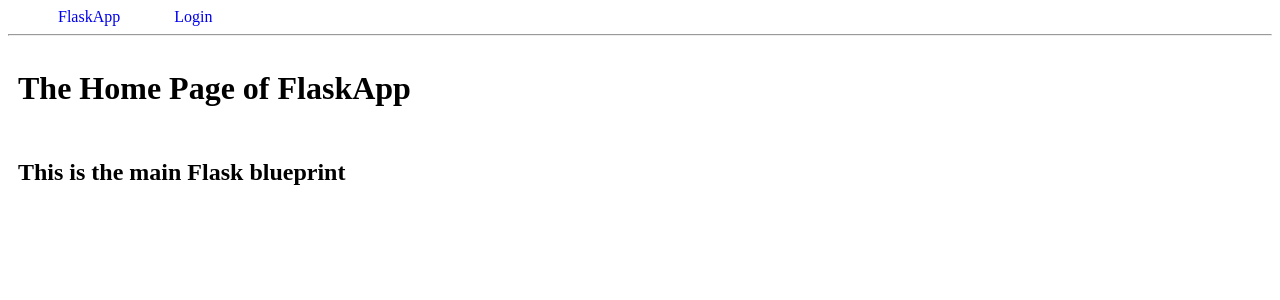
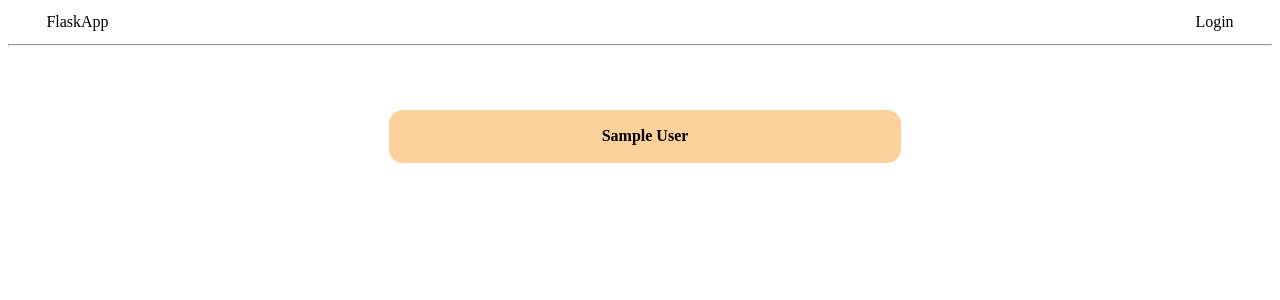
Before and after one commit to anhilmy/link-tr-alt-backend, a Flask app: page / in a window 1280 px wide. Shown: the top 300 px of the page. Run offline with Flask 3, Linux system fonts and the light colour scheme; tables that the repository leaves empty hold one stand-in row (values such as "Sample post"); parts of the project's set-up code (start-up, migrations or seed data) failed here and were passed over.

Commit message:
feat: add styling

```diff
--- a/app/main/routes.py
+++ b/app/main/routes.py
@@ -1,10 +1,12 @@
 from flask import render_template
 from app.main import bp
+from app.models.display_object import DisplayObject
 
 
 @bp.route("/")
 def index():
-    return render_template('main/index.html')
+    display_objects = DisplayObject.query.all()
+    return render_template('main/index.html', list=display_objects)
 
 @bp.route("/login")
 def login():
--- /dev/null
+++ b/app/static/card.css
@@ -0,0 +1,19 @@
+
+.card-layout {
+    margin-bottom: 16px;
+    --padding-y: 0.1em;
+    border-radius: 14px;
+    width: 40vw;
+    min-width: 450px;
+    padding-top: var(--padding-y);
+    padding-bottom: var(--padding-y);
+    background-color: rgb(252, 208, 154);
+}
+
+.card-layout .title {
+    text-align: center;
+}
+
+.title {
+    font-size: 1em;
+}
--- /dev/null
+++ b/app/static/layout.css
@@ -0,0 +1,36 @@
+.container {
+    margin: auto;
+}
+
+.content {
+    margin: 5px;
+    margin-top: 8vh;
+    width: 100%;
+    display: flex;
+    flex-direction: row;
+    flex-wrap: wrap;
+}
+
+nav {
+    --margin-x: 1vw;
+    --padding-y: 3vw;
+
+    margin-top: var(--margin-x);
+    margin-bottom: var(--margin-x);
+    padding-left: var(--padding-y);
+    padding-right: var(--padding-y);
+}
+
+nav a {
+    text-decoration: none;
+    color: inherit;
+}
+
+.nav-login {
+    float: right;
+}
+
+.title a {
+    text-decoration: none;
+    color: inherit;
+}
--- a/app/templates/base.html
+++ b/app/templates/base.html
@@ -1,54 +1,22 @@
 <!DOCTYPE html>
 <html lang="en">
+
 <head>
     <meta charset="UTF-8">
     <title>{% block title %} {% endblock %}</title>
-    <style>
-        h2 {
-            width: 100%;
-        }
+    <link rel="stylesheet" href="{{ url_for('static', filename='layout.css') }}">
+    {% block style %} {% endblock %}
+</head>
 
-        .title {
-            margin: 5px;
-            width: 100%;
-        }
-
-        .content {
-            margin: 5px;
-            width: 100%;
-            display: flex;
-            flex-direction: row;
-            flex-wrap: wrap;
-        }
-
-        .post {
-            flex: 20%;
-            padding: 10px;
-            margin: 5px;
-            background-color: #f3f3f3;
-            inline-size: 100%;
-        }
-
-        .title a {
-            color: #00a36f;
-            text-decoration: none;
-        }
-
-        nav a {
-            margin-left: 50px;
-            text-decoration: none;
-        }
-
-    </style>
-</head>
 <body>
     <nav>
         <a href="{{ url_for('main.index') }}">FlaskApp</a>
-        <a href="{{ url_for('main.login')}}">Login</a>
+        <a href="{{ url_for('main.login')}}" class="nav-login">Login</a>
     </nav>
     <hr>
     <div class="content">
         {% block content %} {% endblock %}
     </div>
 </body>
+
 </html>
--- a/app/templates/main/index.html
+++ b/app/templates/main/index.html
@@ -1,8 +1,31 @@
 {% extends 'base.html' %}
 
+{% block title %}
+Homepage |
+{% if user is defined %}
+{{ user.username }}
+{% else %}
+Anonymous
+{% endif %}
+{% endblock %}
+
+{% block style %}
+<link rel="stylesheet" href="{{ url_for('static', filename='card.css') }}">
+{% endblock %}
+
+
 {% block content %}
-    <span class="title"><h1>{% block title %} The Home Page of FlaskApp {% endblock %}</h1></span>
-    <div class="content">
-        <h2>This is the main Flask blueprint</h2>
+<div class="container">
+    {% for display in list %}
+    <div class="card-layout">
+        <p class="title">
+            <b>
+                <a href="{{display.link}}">
+                    {{ display.display_name }}
+                </a>
+            </b>
+        </p>
     </div>
+    {% endfor %}
+</div>
 {% endblock %}
```
